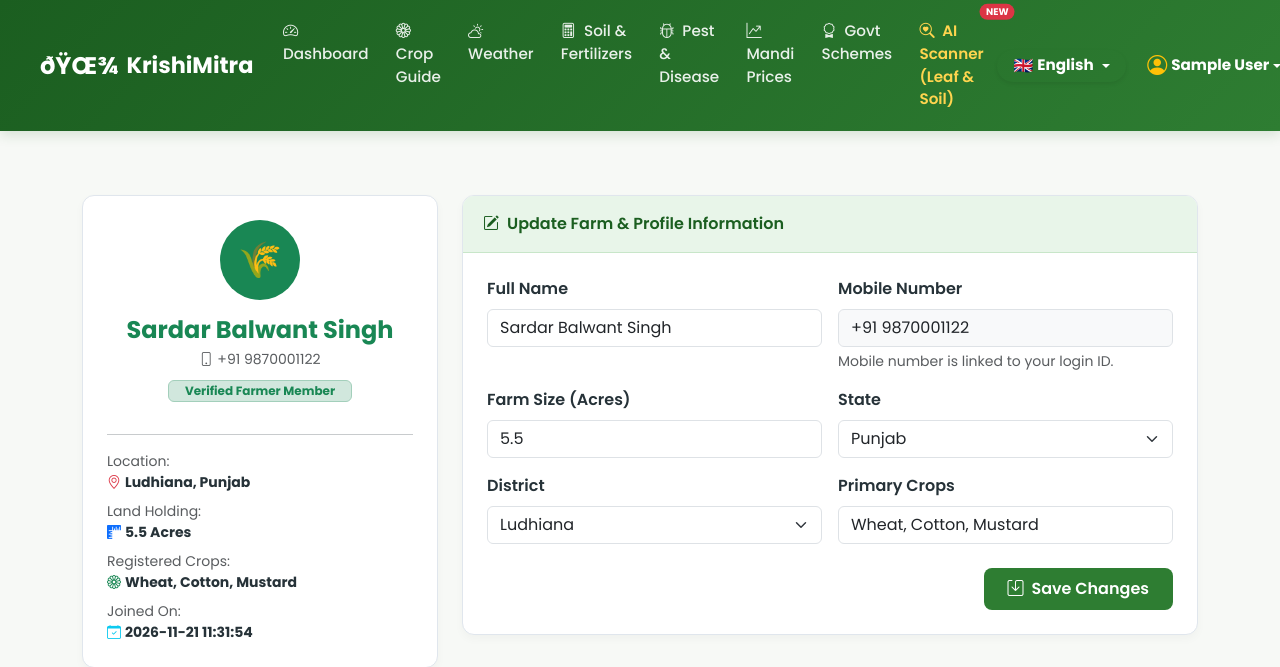
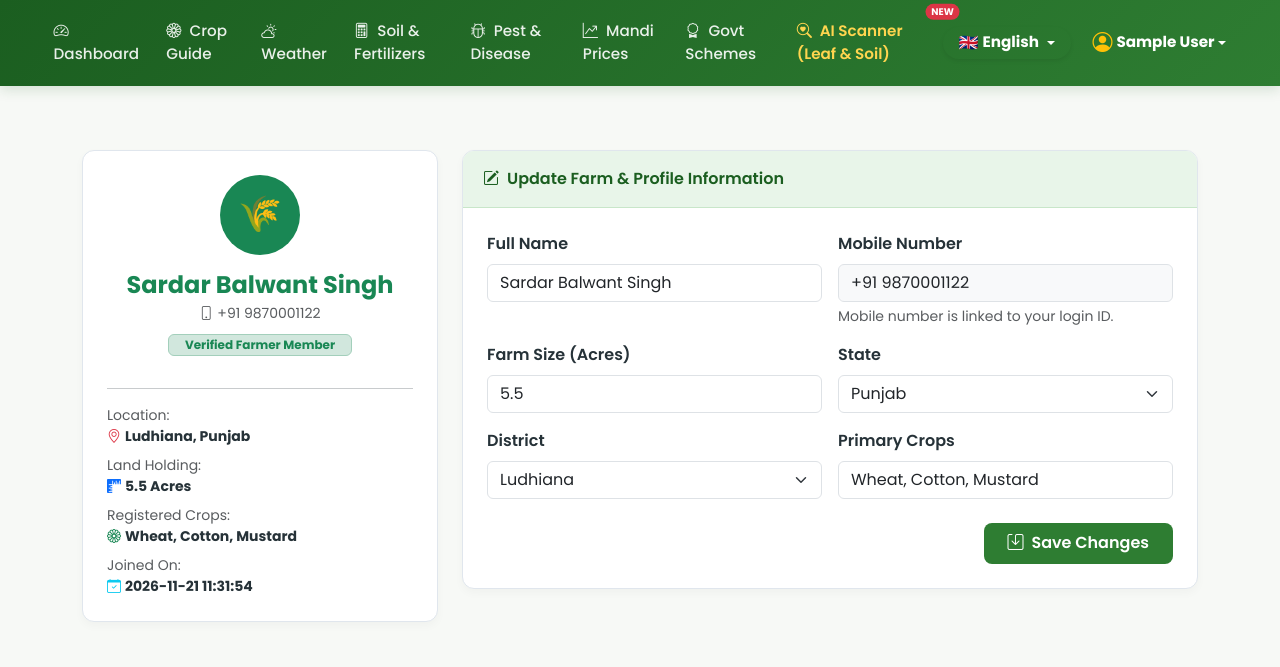
Before and after one commit to kkkiran06/AgriTech, a Flask app: page /auth/profile in a window 1280 px wide. Shown: the top 667 px of the page. Run offline with Flask 3, Linux system fonts and the light colour scheme; the visitor is signed in with stand-in values (Sample User, id 1); data comes from the database, SQL or seed files in the repository; some libraries are stand-ins or nearby versions.

Commit message:
style(navbar): remove logo and brand text from top-left corner and align navigation items

```diff
--- a/app/templates/base.html
+++ b/app/templates/base.html
@@ -24,12 +24,7 @@
   <!-- Navigation Bar -->
   <nav class="navbar navbar-expand-lg navbar-dark navbar-krishi sticky-top">
     <div class="container-fluid px-lg-4">
-      <a class="navbar-brand" href="{{ url_for('main.home') }}">
-        <span class="fs-4">ðŸŒ¾</span>
-        <span>KrishiMitra</span>
-      </a>
-
-      <button class="navbar-toggler border-0" type="button" data-bs-toggle="collapse" data-bs-target="#navContent" aria-controls="navContent" aria-expanded="false" aria-label="Toggle navigation">
+      <button class="navbar-toggler border-0 ms-auto" type="button" data-bs-toggle="collapse" data-bs-target="#navContent" aria-controls="navContent" aria-expanded="false" aria-label="Toggle navigation">
         <span class="navbar-toggler-icon"></span>
       </button>
 
```
